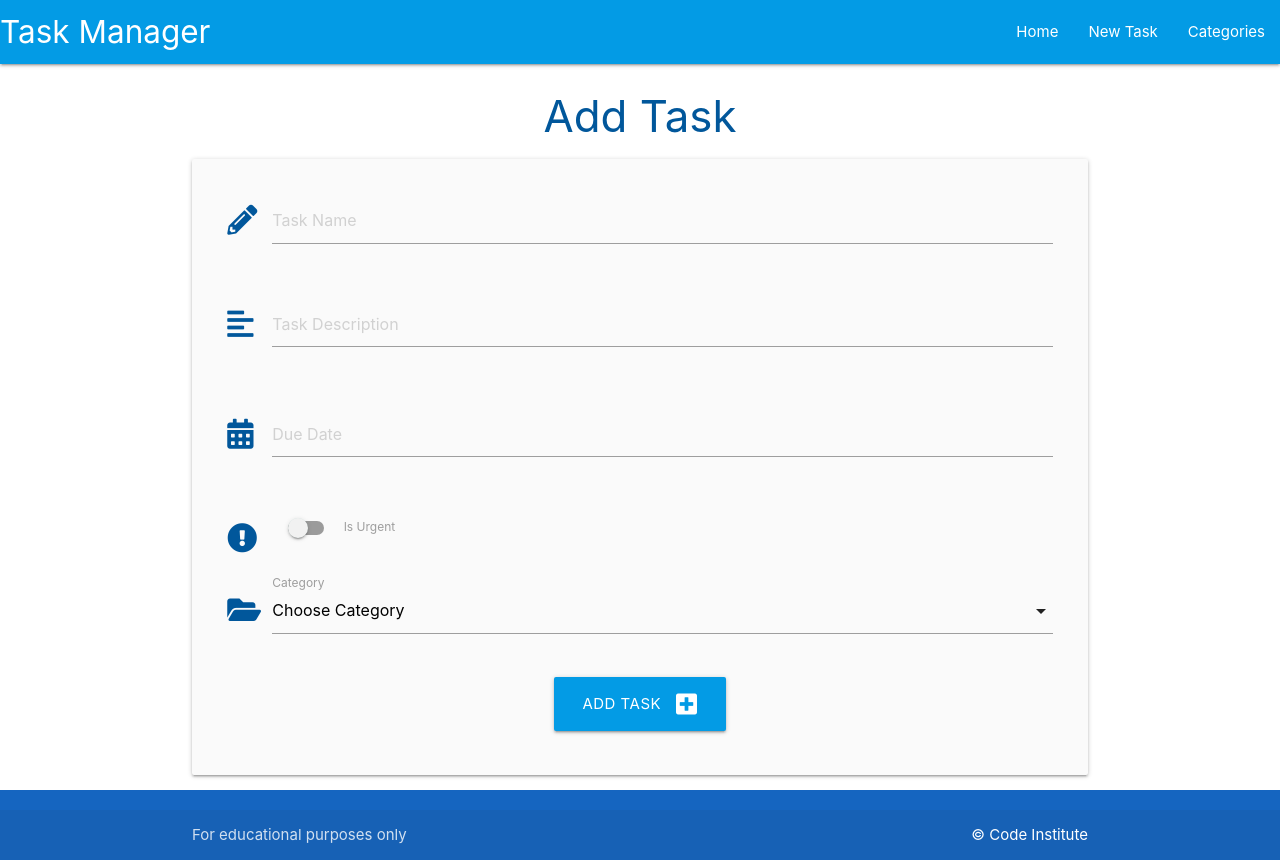
After one commit to digimori/taskmanagement2, a Flask app: page /add_task in a window 1280 px wide. The commit adds this page. Run offline with Flask 2, Linux system fonts and the light colour scheme; data that the repository does not hold is empty.

Commit message:
Add Task completed

```diff
--- a/taskmanager/static/js/script.js
+++ b/taskmanager/static/js/script.js
@@ -1,10 +1,19 @@
-// Initialisation for Materialize navbar
+document.addEventListener("DOMContentLoaded", function() {
+  // sidenav initialization
+  let sidenav = document.querySelectorAll(".sidenav");
+  M.Sidenav.init(sidenav);
 
-document.addEventListener('DOMContentLoaded', function() {
-    // sidenav initialisation:
-    let sidenav = document.querySelectorAll('.sidenav');
-    M.Sidenav.init(sidenav);
+  // datepicker initialization
+  let datepicker = document.querySelectorAll(".datepicker");
+  M.Datepicker.init(datepicker, {
+      format: "dd mmmm, yyyy",
+      i18n: {done: "Select"}
   });
+
+  // select initialization
+  let selects = document.querySelectorAll("select");
+  M.FormSelect.init(selects);
+});
 
 
 /* Initialisation for navbar, if using jQuery instead:
--- /dev/null
+++ b/taskmanager/templates/add_task.html
@@ -0,0 +1,70 @@
+{% extends "base.html" %}
+{% block content %}
+
+<h3 class="light-blue-text text-darken-4 center-align">Add Task</h3>
+
+<div class="row card-panel grey lighten-5">
+    <form class="col s12" method="POST" action="{{ url_for('add_task') }}">
+        <!-- task name -->
+        <div class="row">
+            <div class="input-field col s12">
+                <i class="fas fa-pencil-alt prefix light-blue-text text-darken-4"></i>
+                <input id="task_name" name="task_name" minlength="5" maxlength="50" type="text" class="validate" Placeholder="Task Name"required>
+                <label for="task_name"></label>
+            </div>
+        </div>
+        <!-- task description -->
+        <div class="row">
+            <div class="input-field col s12">
+                <i class="fas fa-align-left prefix light-blue-text text-darken-4"></i>
+                <textarea id="task_description" name="task_description" minlength="5" maxlength="200"
+                    type="text" class="materialize-textarea validate" placeholder="Task Description" required></textarea>
+                <label for="task_description"></label>
+            </div>
+        </div>
+        <!-- due date -->
+        <div class="row">
+            <div class="input-field col s12">
+                <i class="fas fa-calendar-alt prefix light-blue-text text-darken-4"></i>
+                <input id="due_date" name="due_date" type="text" class="datepicker validate" placeholder="Due Date" required>
+                <label for="due_date"></label>
+            </div>
+        </div>
+        <!-- is urgent -->
+        <div class="row">
+            <div class="input-field col s12">
+                <div class="switch">
+                    <i class="fas fa-exclamation-circle prefix light-blue-text text-darken-4"></i>
+                    <label for="is_urgent">
+                        <input id="is_urgent" name="is_urgent" type="checkbox">
+                        <span class="lever"></span>
+                        Is Urgent
+                    </label>
+                </div>
+            </div>
+        </div>
+        <!-- category id -->
+        <div class="row">
+            <div class="input-field col s12">
+                <i class="fas fa-folder-open prefix light-blue-text text-darken-4"></i>
+                <select id="category_id" name="category_id" class="validate" required>
+                    <option value="" disabled selected>Choose Category</option>
+                    {% for category in categories %}
+                        <option value="{{ category.id }}">{{ category.category_name }}</option>
+                    {% endfor %}
+                </select>
+                <label for="category_id">Category</label>
+            </div>
+        </div>
+        <!-- submit button -->
+        <div class="row">
+            <div class="col s12 center-align">
+                <button type="submit" class="btn-large light-blue darken-1">
+                    Add Task <i class="fas fa-plus-square right"></i>
+                </button>
+            </div>
+        </div>
+    </form>
+</div>
+
+{% endblock %}
--- a/taskmanager/templates/base.html
+++ b/taskmanager/templates/base.html
@@ -1,25 +1,30 @@
 <!DOCTYPE html>
 <html lang="en">
+<head>
 
-<head>
     <meta charset="UTF-8">
     <meta http-equiv="X-UA-Compatible" content="IE=edge">
     <meta name="viewport" content="width=device-width, initial-scale=1.0">
-    <link rel="stylesheet" href="https://cdnjs.cloudflare.com/ajax/libs/materialize/1.0.0/css/materialize.min.css">
-    <link rel="styleshee" href="{{ url_for('static', filename='css/stylesheet.css') }}" type="text/css">
-    <script src="https://kit.fontawesome.com/58f44bc351.js" crossorigin="anonymous"></script>
-    <title>Document</title>
+    <link rel="stylesheet" href="https://cdnjs.cloudflare.com/ajax/libs/font-awesome/5.15.3/css/all.min.css"
+        integrity="sha512-iBBXm8fW90+nuLcSKlbmrPcLa0OT92xO1BIsZ+ywDWZCvqsWgccV3gFoRBv0z+8dLJgyAHIhR35VZc2oM/gI1w=="
+        crossorigin="anonymous" referrerpolicy="no-referrer">
+    <link rel="stylesheet" href="https://cdnjs.cloudflare.com/ajax/libs/materialize/1.0.0/css/materialize.min.css"
+        type="text/css">
+    <link rel="stylesheet" href="{{ url_for('static', filename='css/style.css') }}" type="text/css">
+    <title>Task Manager</title>
 </head>
 
 <body>
+
     <header>
+        <!-- top navbar -->
         <nav class="light-blue darken-1">
             <div class="nav-wrapper">
-                <a href="#!" class="brand-logo">Logo</a>
-                <a href="#" data-target="mobile-demo" class="sidenav-trigger"><i class="material-icons">menu</i></a>
+            <a href="{{ url_for('home') }}" class="brand-logo">Task Manager</a>
+            <a href="#" data-target="mobile-demo" class="sidenav-trigger"><i class="fas fa-bars"></i></a>
             <ul class="right hide-on-med-and-down">
                 <li><a href="{{ url_for('home') }}">Home</a></li>
-                    <li><a href="{{ url_for('home') }}">New Task</a></li>
+                <li><a href="{{ url_for('add_task') }}">New Task</a></li>
                 <li><a href="{{ url_for('categories') }}">Categories</a></li>
             </ul>
             </div>
@@ -28,8 +33,8 @@
         <!-- mobile sidenav -->
         <ul class="sidenav" id="mobile-demo">
             <li><a href="{{ url_for('home') }}">Home</a></li>
-            <li><a href="{{ url_for('home') }}">Components</a></li>
-            <li><a href="{{ url_for('categories') }}">Javascript</a></li>
+            <li><a href="{{ url_for('add_task') }}">New Task</a></li>
+            <li><a href="{{ url_for('categories') }}">Categories</a></li>
         </ul>
     </header>
 
@@ -41,13 +46,14 @@
     <footer class="page-footer blue darken-3">
         <div class="footer-copyright">
             <div class="container">
-          Test Project
-          <a class="white-text right" href="#!">More Links</a>
+                For educational purposes only
+                <a class="white-text right" href="https://codeinstitute.net" target="_blank">&copy; Code Institute</a>
             </div>
         </div>
     </footer>
 
+    <script src="https://cdnjs.cloudflare.com/ajax/libs/materialize/1.0.0/js/materialize.min.js"></script>
     <script src="{{ url_for('static', filename='js/script.js') }}"></script>
+
 </body>
-
 </html>
```
Lines whose indentation alone changed are shown as unchanged.
